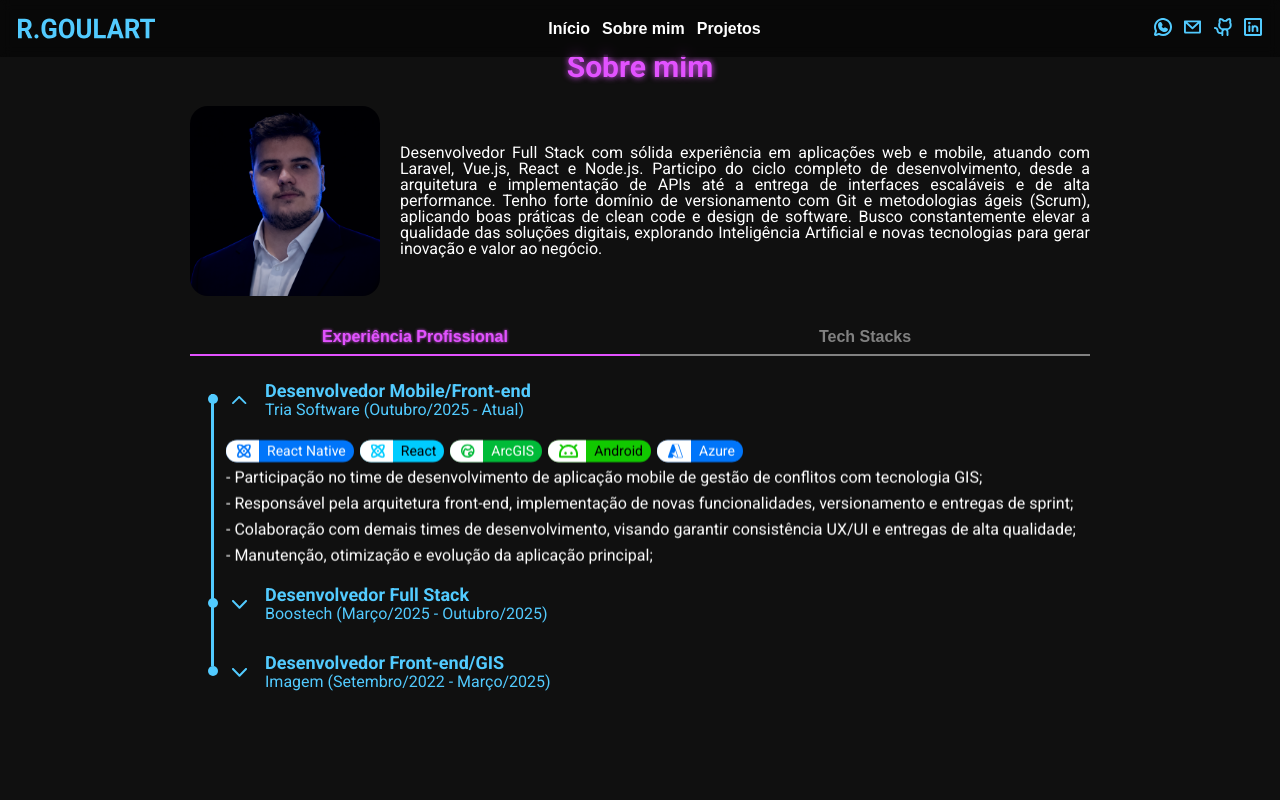
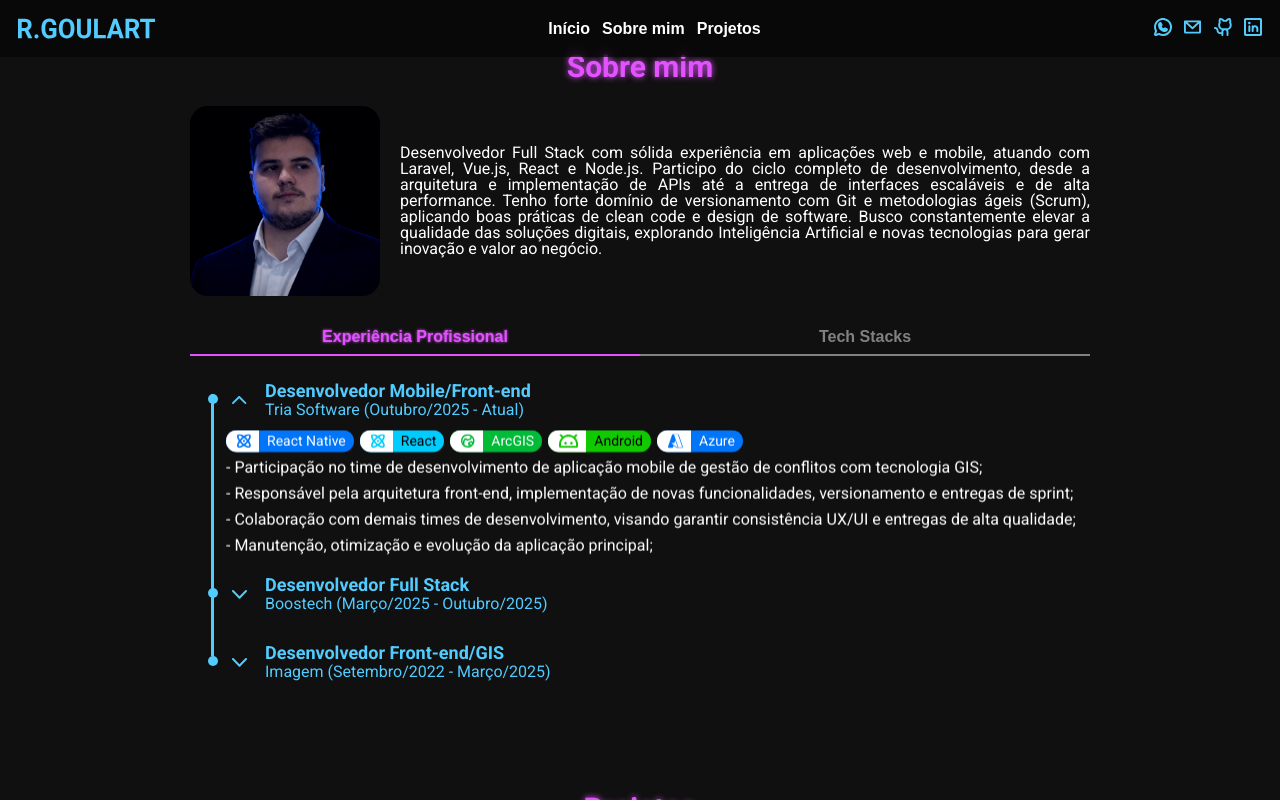
Before and after one commit to RodrigoDGoulart/portfolio, a React (Vite) app: page / in a window 1280 px wide. Both pictures are taken after a click on the button 239 px from the left and 1241 px from the top of the page. Shown: the part 841-1641 px from the top of the page. Built offline with nearby package versions, Linux system fonts and the light colour scheme.

Commit message:
fix: adjust inner space on jobs section

```diff
--- a/src/components/Timeline/Item/Item.module.scss
+++ b/src/components/Timeline/Item/Item.module.scss
@@ -79,8 +79,3 @@
   opacity: 1;
   transform: translateY(0);
 }
-
-/* Conteúdo interno (pra dar espaçamento sem “quebrar” a altura do wrapper) */
-.expandInner {
-  padding-top: 10px; // ajusta se quiser
-}
--- a/src/components/Timeline/Item/index.tsx
+++ b/src/components/Timeline/Item/index.tsx
@@ -56,7 +56,7 @@ const TimelineItem = forwardRef<HTMLDivElement, Props>(
             style={{ height }}
             aria-hidden={!props.expanded}
           >
-            <div ref={bodyInnerRef} className={styles.expandInner}>
+            <div ref={bodyInnerRef}>
               <BadgeContainer badges={content.badges} />
               <div>
                 {content.desc.split("\n").map(
```
